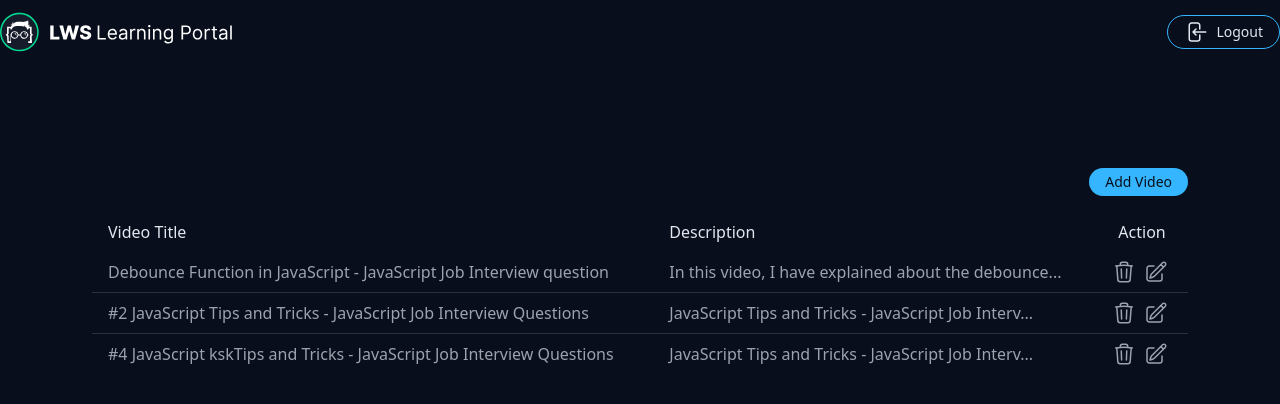
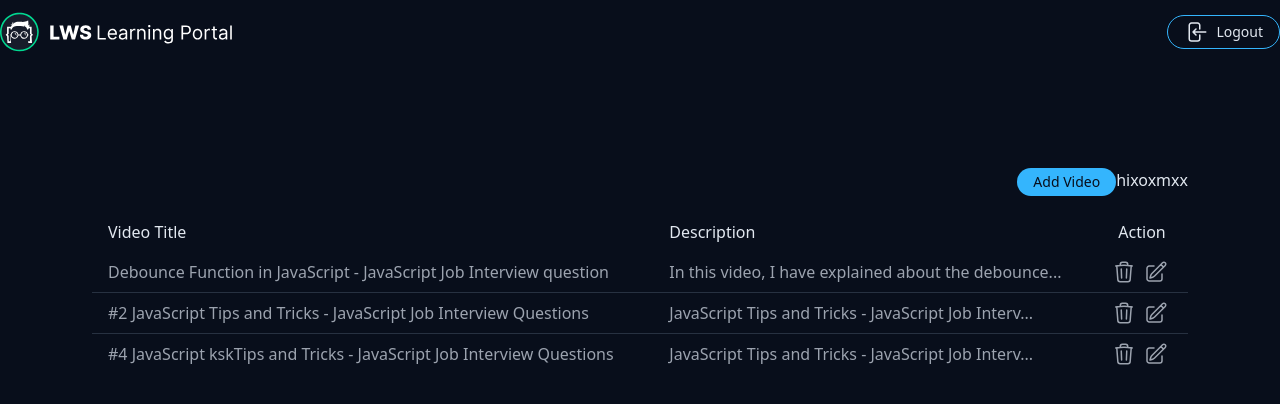
Before and after one commit to numangit/edtech-platform, a React (Create React App) app: page /admin/videos in a window 1280 px wide. Both pictures are taken after a click on the button "Add Video". Shown: the top 404 px of the page. Built offline with nearby package versions, Linux system fonts and the light colour scheme; data requests are answered from the project's data file.

Commit message:
video modal functional

```diff
--- a/src/component/admin/adminVideo/AddVideo.js
+++ b/src/component/admin/adminVideo/AddVideo.js
@@ -1,7 +1,23 @@
+import { useState } from "react";
+import VideoModal from "./VideoModal";
+
 const AddVideo = () => {
+
+    //toggle state
+    const [showModal, setShowModal] = useState(false);
+
     return (
         <div className="w-full flex">
-            <button className="btn ml-auto">Add Video</button>
+            <button
+                onClick={() => setShowModal(true)}
+                className="btn ml-auto">
+                Add Video
+            </button>
+            {
+                //modal
+                showModal
+                && <VideoModal setShowModal={setShowModal} />
+            }
         </div>
     );
 };
--- /dev/null
+++ b/src/component/admin/adminVideo/VideoModal.js
@@ -0,0 +1,9 @@
+const VideoModal = () => {
+    return (
+        <div>
+            hixoxmxx
+        </div>
+    );
+};
+
+export default VideoModal;
```
